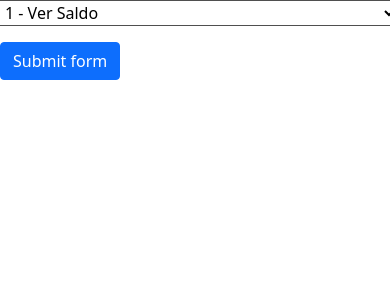
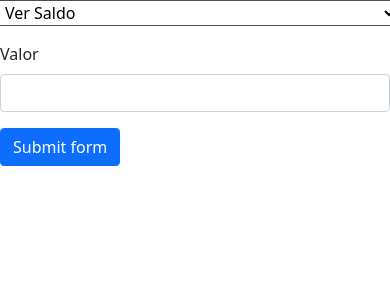
Before and after one commit to Alefesb/atvvds, a PHP site: page /index.html in a window 390 px wide. Shown: the top 300 px of the page. Run offline with PHP 8.4, Linux system fonts and the light colour scheme.

Commit message:
att 06/09

```diff
--- a/atvdd5/index.html
+++ b/atvdd5/index.html
@@ -15,18 +15,26 @@
 
 <body>
 
-        <form class="row g-3 needs-validation" novalidate get action="index.php" method="get"
-        >
-        <select name="op" id="op">
-            <option value="soma">1 - Ver Saldo</option>
-            <option value="mult">2 - Depositar</option>
-            <option value="div">3 - Sacar</option>
-            <option value="sub">4 - Sair</option>
+    <form class="row g-3 needs-validation" novalidate get action="index.php" method="get">
+        <select name="menu" id="name">
+            <option value="1">Ver Saldo</option>
+            <option value="2">Depositar</option>
+            <option value="3">Sacar</option>
+            <option value="4">Sair</option>
         </select>
+
+        <div class="col-md-4">
+            <label for="validationCustom02" class="form-label">Valor</label>
+            <input type="text" class="form-control" id="validationCustom02" name="value" required>
+            <div class="valid-feedback">
+                Looks good!
+            </div>
+        </div>
+
         <div class="col-12">
             <button class="btn btn-primary" type="submit">Submit form</button>
         </div>
-        </form>
+    </form>
 
 </body>
 
```
Also changed, not shown: atvdd5/index.php (+27 -2 lines).
